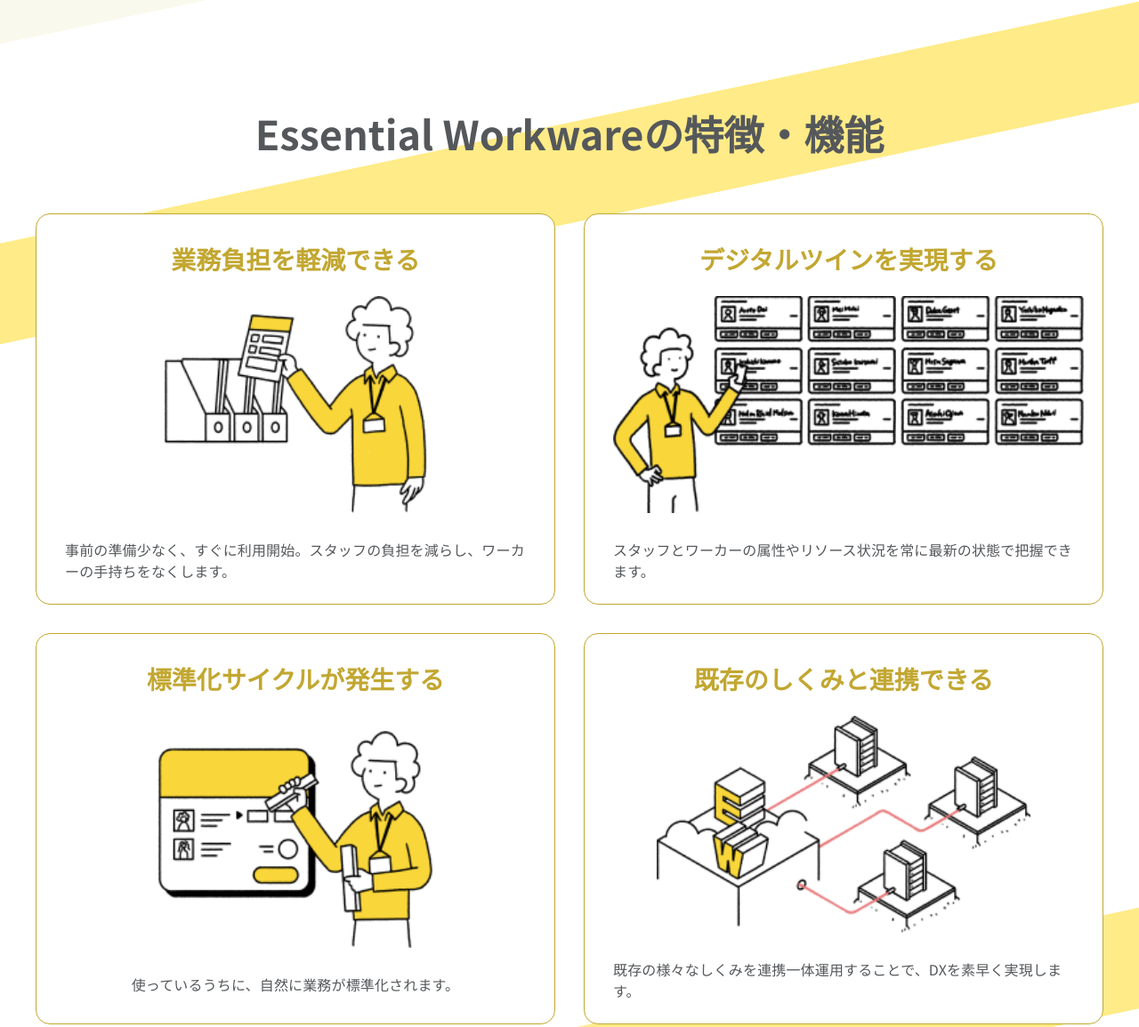
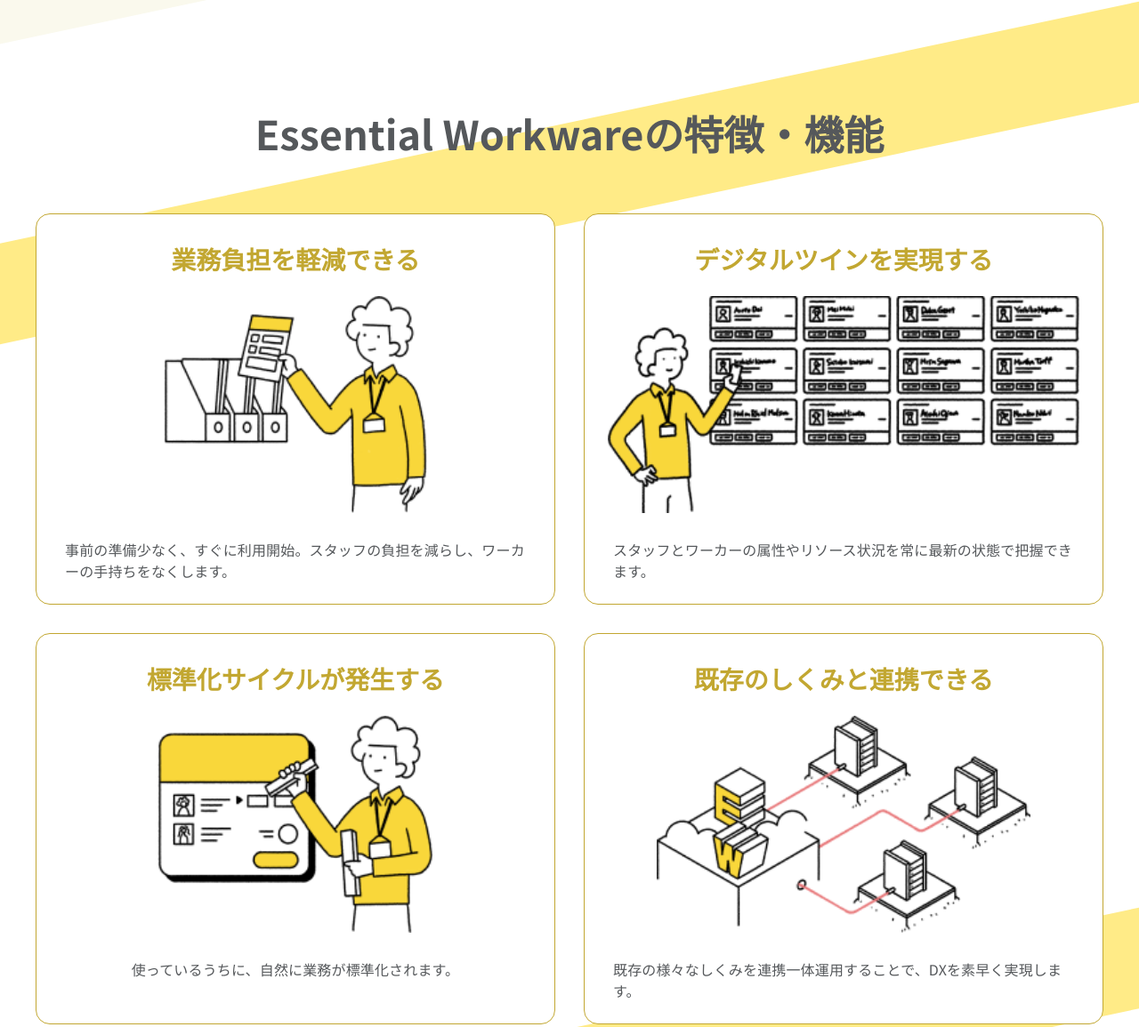
Before and after one commit to ThanHtikeZawGithub/clipcrow-demo, a plain HTML site: page index.html in a window 1280 px wide. Shown: the part 1821-2976 px from the top of the page at 89% size. Drawn offline with Linux system fonts and the light colour scheme.

Commit message:
fixed top page

```diff
--- a/scss/styles.scss
+++ b/scss/styles.scss
@@ -372,9 +372,9 @@ nav {
       color: $c-secondary-030;
     }
     .features__card {
-      display: grid;
-      grid-template-rows: 1fr;
-      justify-items: center;
+      display: flex;
+      flex-direction: column;
+      align-items: center;
       border: 1px solid $c-secondary-030;
       border-radius: 16px;
       background-color: $c-neutral-100;
@@ -389,6 +389,9 @@ nav {
       img {
         width: auto;
         height: 244px;
+      }
+      p {
+        text-align: start;
       }
     }
   }
```
Also changed, not shown: scss/styles.css, 1 other file.
